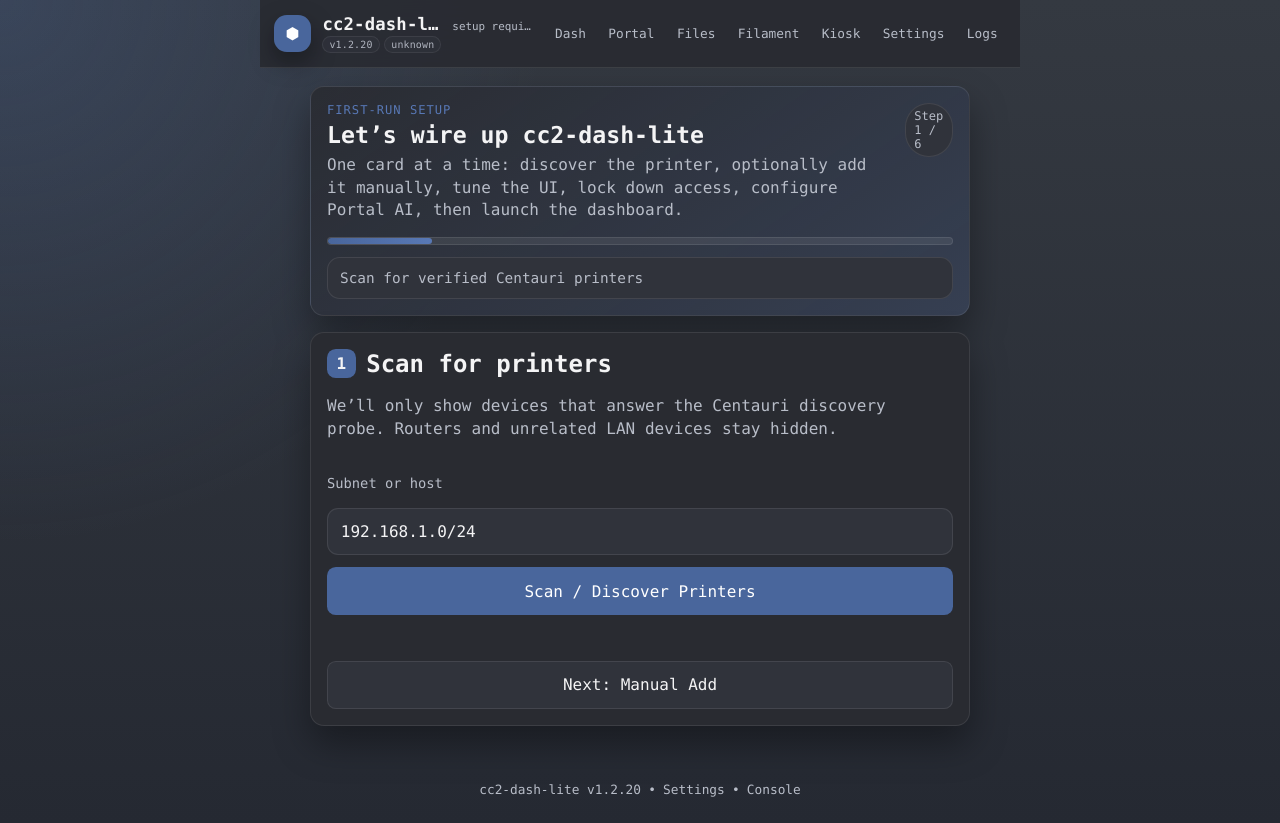
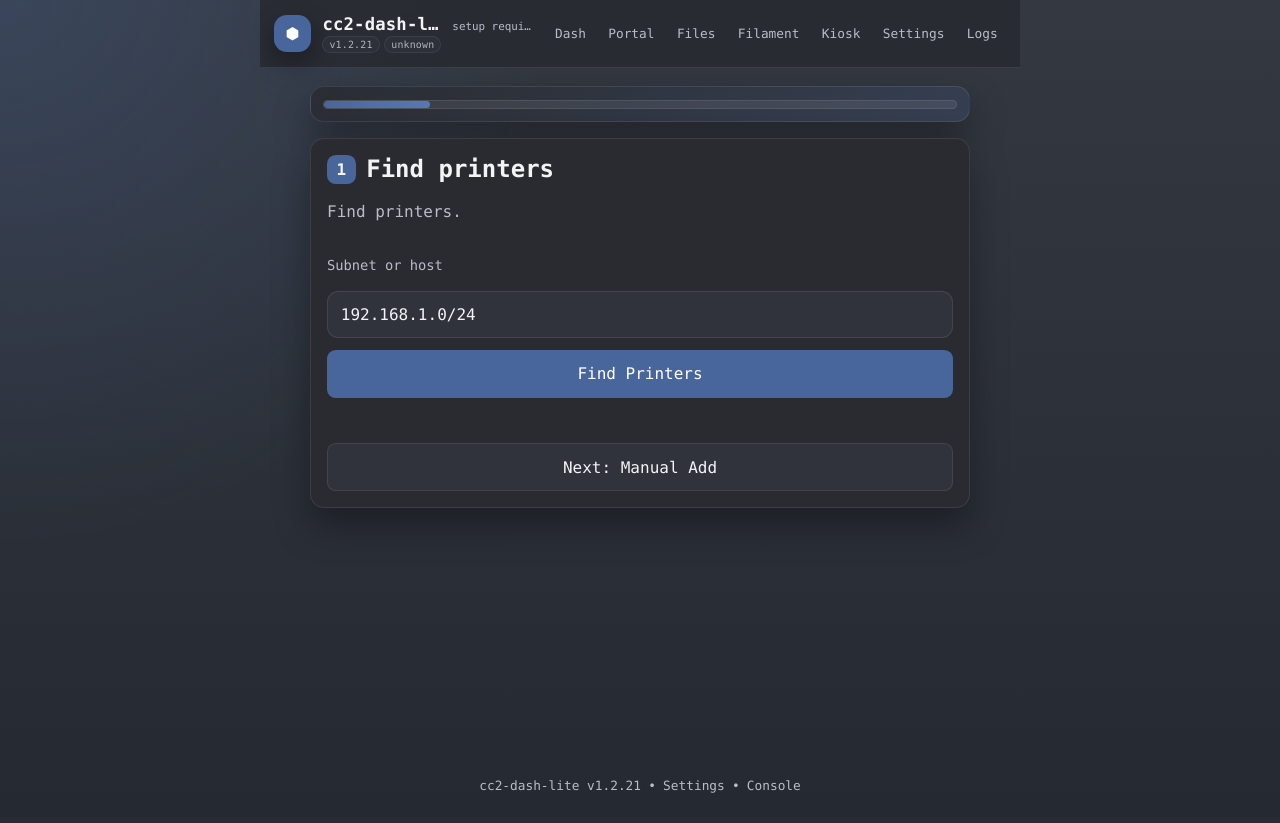
Before and after one commit to merberg-ai/cc2-dash-lite, a FastAPI app: page /setup in a window 1280 px wide. After the commit the page ends 793 px from the top, so only its background shows below. Run offline with FastAPI, Linux system fonts and the light colour scheme.

Commit message:
Release v1.2.21: setup wizard tweaks and UI fixes
Bump package version to 1.2.21 and simplify the first-run setup flow. README updated for v1.2.21. templates/setup.html: trimmed the header card to a compact progress bar, added aria-label, simplified step wording to “Configure cc2-dash”/“Find printers”, tightened helper copy and changed the scan button text to “Find Printers”. static/app.css: adjusted .setup-progress-card padding and removed extra margin on .setup-progress-top to align the compact layout.

```diff
--- a/cc2_dash_lite/__init__.py
+++ b/cc2_dash_lite/__init__.py
@@ -1 +1 @@
-__version__ = "1.2.20"
+__version__ = "1.2.21"
--- a/static/app.css
+++ b/static/app.css
@@ -573,6 +573,7 @@ body[data-page="settings"] .button.tiny { min-height:2.05rem; }
 }
 .setup-progress-card {
   background:linear-gradient(145deg, color-mix(in srgb, var(--cc2-card) 90%, transparent), color-mix(in srgb, var(--cc2-card-soft) 76%, var(--cc2-primary)));
+  padding:.78rem;
 }
 .setup-progress-top {
   display:flex;
@@ -605,7 +606,7 @@ body[data-page="settings"] .button.tiny { min-height:2.05rem; }
   border-radius:999px;
   background:rgba(255,255,255,.08);
   border:1px solid var(--cc2-border);
-  margin:.9rem 0 .75rem;
+  margin:0;
 }
 .setup-progress-track span {
   display:block;
--- a/templates/setup.html
+++ b/templates/setup.html
@@ -3,25 +3,16 @@
 {% block content %}
 <section class="setup-wizard fade-in" data-current-step="0">
   <div class="setup-wizard-shell">
-    <div class="setup-progress-card card">
-      <div class="setup-progress-top">
-        <div>
-          <span class="eyebrow">First-run setup</span>
-          <h1>Let’s wire up cc2-dash-lite</h1>
-          <p>One card at a time: discover the printer, optionally add it manually, tune the UI, lock down access, configure Portal AI, then launch the dashboard.</p>
-        </div>
-        <span id="setupStepPill" class="pill">Step 1 / 6</span>
-      </div>
+    <div class="setup-progress-card card" aria-label="Configure cc2-dash setup progress">
       <div class="setup-progress-track"><span id="setupProgressBar" style="width:16.6%"></span></div>
-      <div id="setupStepLabel" class="mini-note">Scan for verified Centauri printers.</div>
     </div>
 
-    <article class="card setup-card active" data-setup-card="scan" data-step-title="Scan for verified Centauri printers">
-      <div class="step-title"><span class="step-badge">1</span><h2>Scan for printers</h2></div>
-      <p class="muted">We’ll only show devices that answer the Centauri discovery probe. Routers and unrelated LAN devices stay hidden.</p>
+    <article class="card setup-card active" data-setup-card="scan" data-step-title="Find printers">
+      <div class="step-title"><span class="step-badge">1</span><h2>Find printers</h2></div>
+      <p class="muted">Find printers.</p>
       <label class="field-label" for="scanSubnet">Subnet or host</label>
       <input id="scanSubnet" class="input" value="{{ default_subnet }}" placeholder="192.168.1.0/24 or 192.168.1.x" />
-      <button id="scanButton" class="button primary full"><span class="button-label">Scan / Discover Printers</span></button>
+      <button id="scanButton" class="button primary full"><span class="button-label">Find Printers</span></button>
       <div id="scanStatus" class="scan-status hidden"><span class="spinner"></span><span>Scanning...</span></div>
       <div id="scanResults" class="result-list"></div>
       <div class="setup-nav-row">
```
Also changed, not shown: README.md.
